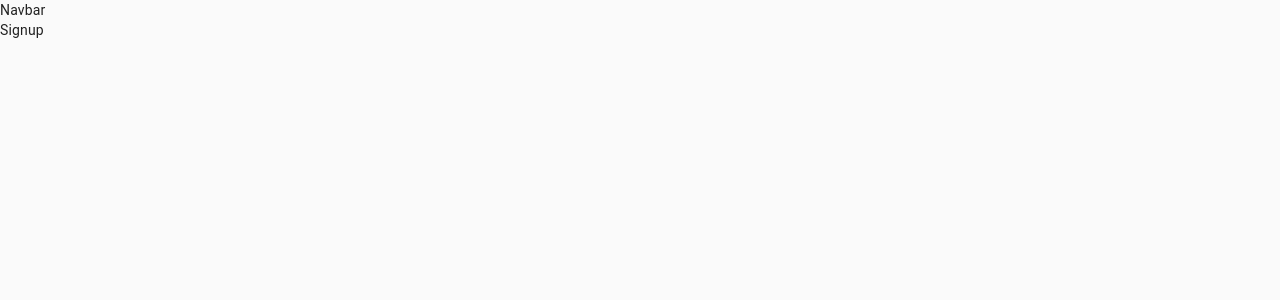
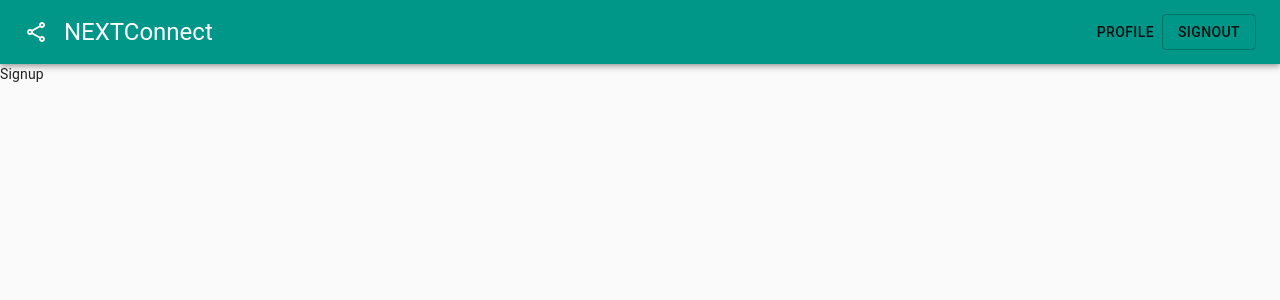
Before and after one commit to nikhil-shrestha/next-connect, a Next.js app: page /signup in a window 1280 px wide. Shown: the top 300 px of the page. Built offline with nearby package versions, Linux system fonts and the light colour scheme.

Commit message:
building a navbar

```diff
--- a/components/Navbar.js
+++ b/components/Navbar.js
@@ -1,14 +1,44 @@
 import { makeStyles } from '@material-ui/core/styles';
-// import AppBar from "@material-ui/core/AppBar";
-// import Toolbar from "@material-ui/core/Toolbar";
-// import Typography from "@material-ui/core/Typography";
-// import Button from "@material-ui/core/Button";
-// import ShareOutlined from "@material-ui/icons/ShareOutlined";
+import AppBar from '@material-ui/core/AppBar';
+import Toolbar from '@material-ui/core/Toolbar';
+import Typography from '@material-ui/core/Typography';
+import Button from '@material-ui/core/Button';
+import ShareOutlined from '@material-ui/icons/ShareOutlined';
 
-const Navbar = () => {
+const Navbar = ({ router, pageProps: { auth } }) => {
   const classes = useStyles();
 
-  return <div>Navbar</div>;
+  const { user = {} } = auth || {};
+
+  return (
+    <AppBar
+      className={classes.appBar}
+      position={router.pathname === '/' ? 'fixed' : 'static'}
+    >
+      <Toolbar>
+        <ShareOutlined className={classes.icon} />
+        <Typography
+          variant="h5"
+          component="h1"
+          className={classes.toolbarTitle}
+        >
+          NEXTConnect
+        </Typography>
+
+        {!user?._id ? (
+          <div>
+            <Button>Profile</Button>
+            <Button variant="outlined">SignOut</Button>
+          </div>
+        ) : (
+          <div>
+            <Button>SignIn</Button>
+            <Button>SignUp</Button>
+          </div>
+        )}
+      </Toolbar>
+    </AppBar>
+  );
 };
 
 const useStyles = makeStyles(theme => ({
--- a/components/profile/FollowTab.js
+++ b/components/profile/FollowTab.js
@@ -1,4 +1,8 @@
 import { makeStyles } from '@material-ui/core/styles';
+// import Avatar from "@material-ui/core/Avatar";
+// import Typography from "@material-ui/core/Typography";
+// import GridList from "@material-ui/core/GridList";
+// import GridListTile from "@material-ui/core/GridListTile";
 
 const FollowTab = () => {
   const classes = useStyles();
--- a/lib/getPageContext.js
+++ b/lib/getPageContext.js
@@ -1,9 +1,8 @@
 import { createMuiTheme } from '@material-ui/core/styles';
-
-// import teal from "@material-ui/core/colors/teal";
-// import blue from "@material-ui/core/colors/blue";
-// import pink from "@material-ui/core/colors/pink";
-// import red from "@material-ui/core/colors/red";
+import teal from "@material-ui/core/colors/teal";
+import blue from "@material-ui/core/colors/blue";
+import pink from "@material-ui/core/colors/pink";
+import red from "@material-ui/core/colors/red";
 
 /* Create your app color theme here */
 export const theme = createMuiTheme({
@@ -12,11 +11,11 @@ export const theme = createMuiTheme({
     suppressDeprecationWarnings: true
   },
   palette: {
-    // primary: teal,
-    // secondary: red,
-    // favoriteIcon: pink[200],
-    // commentIcon: blue[300],
-    // type: "light"
+    primary: teal,
+    secondary: red,
+    favoriteIcon: pink[200],
+    commentIcon: blue[300],
+    type: "light"
   }
 });
 
--- a/pages/edit-profile.js
+++ b/pages/edit-profile.js
@@ -80,5 +80,3 @@ const useStyles = makeStyles(theme => ({
     display: 'none'
   }
 }));
-
-export default EditProfile;
--- a/pages/index.js
+++ b/pages/index.js
@@ -1,9 +1,9 @@
+import { makeStyles } from '@material-ui/core/styles';
 // import CircularProgress from "@material-ui/core/CircularProgress";
 // import Drawer from "@material-ui/core/Drawer";
 // import Typography from "@material-ui/core/Typography";
 // import Grid from "@material-ui/core/Grid";
 // import Button from "@material-ui/core/Button";
-import { makeStyles } from '@material-ui/core/styles';
 
 class Index extends React.Component {
   state = {};
--- a/pages/profile.js
+++ b/pages/profile.js
@@ -1,3 +1,4 @@
+import { makeStyles } from '@material-ui/core/styles';
 // import Paper from "@material-ui/core/Paper";
 // import List from "@material-ui/core/List";
 // import ListItem from "@material-ui/core/ListItem";
@@ -10,7 +11,6 @@
 // import CircularProgress from "@material-ui/core/CircularProgress";
 // import Divider from "@material-ui/core/Divider";
 // import Edit from "@material-ui/icons/Edit";
-import { makeStyles } from '@material-ui/core/styles';
 
 class Profile extends React.Component {
   state = {};
--- a/pages/signup.js
+++ b/pages/signup.js
@@ -1,3 +1,4 @@
+import { makeStyles } from '@material-ui/core/styles';
 // import Typography from "@material-ui/core/Typography";
 // import Avatar from "@material-ui/core/Avatar";
 // import FormControl from "@material-ui/core/FormControl";
@@ -14,17 +15,13 @@
 // import Slide from "@material-ui/core/Slide";
 // import Gavel from "@material-ui/icons/Gavel";
 // import VerifiedUserTwoTone from "@material-ui/icons/VerifiedUserTwoTone";
-import withStyles from '@material-ui/core/styles/withStyles';
 
-class Signup extends React.Component {
-  state = {};
+const Signup = () => {
 
-  render() {
     return <div>Signup</div>;
-  }
 }
 
-const styles = theme => ({
+const  useStyles = makeStyles(theme => ({
   root: {
     width: 'auto',
     display: 'block',
@@ -66,6 +63,6 @@ const styles = theme => ({
     verticalAlign: 'middle',
     color: 'green'
   }
-});
+}));
 
-export default withStyles(styles)(Signup);
+export default Signup;
```
Also changed, not shown: components/profile/DeleteUser.js (+9 -0 lines), pages/signin.js (+4 -8 lines), 1 other file (tests, documents, lock files or other folders).
